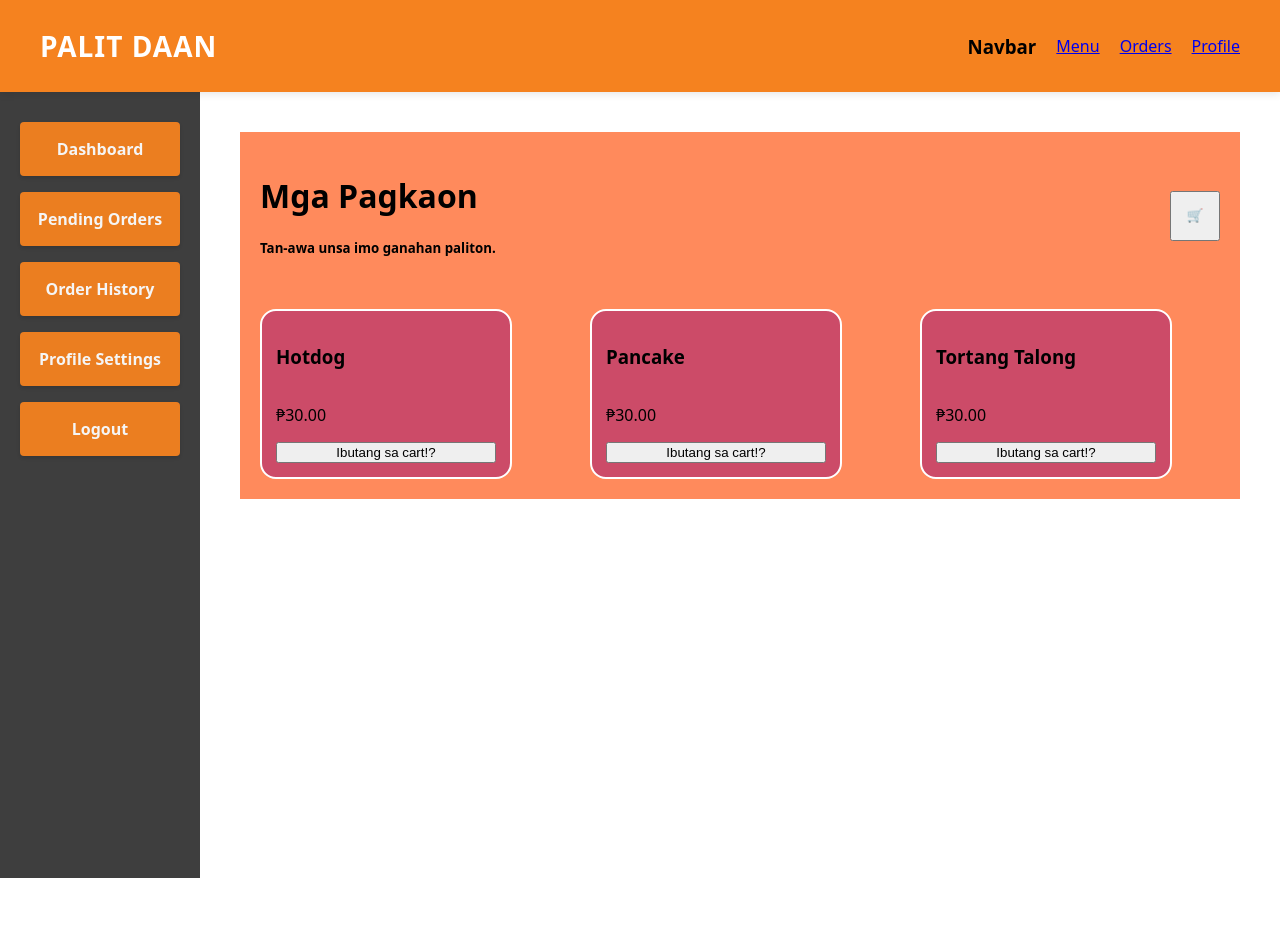
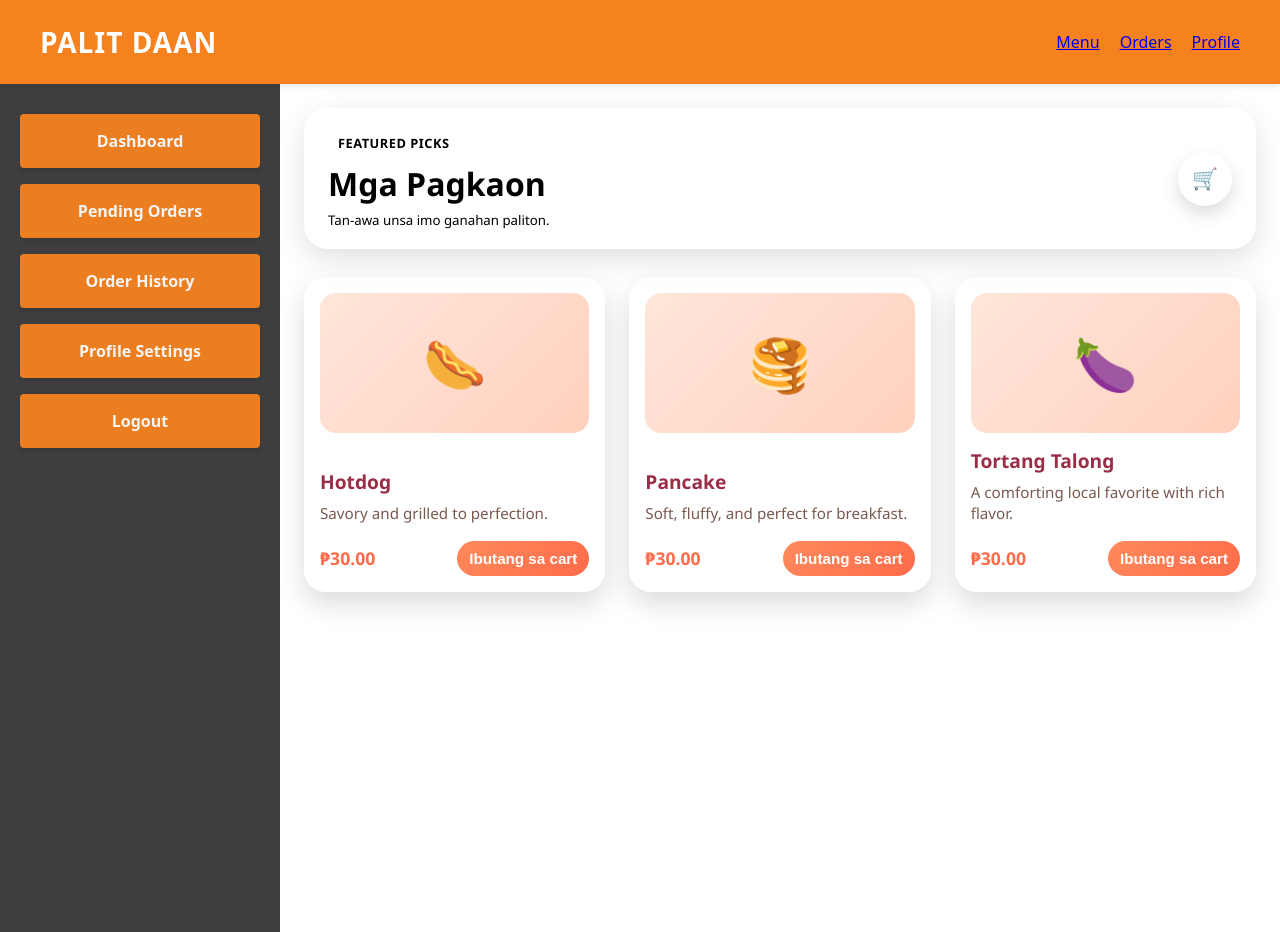
Before and after one commit to chonkychonkin/Palit_Daan, a React (Create React App) app: page /menu in a window 1280 px wide. Before the commit the page ends 878 px from the top, so only its background shows below. Built offline with nearby package versions, Linux system fonts and the light colour scheme.

Commit message:
improved ui for menupage

```diff
--- a/src/FoodCard.css
+++ b/src/FoodCard.css
@@ -1,48 +1,75 @@
 .food-card {
     display: flex;
     flex-direction: column;
-    background-color: #cc4b68;
-    border: 2px solid white;
-    border-radius: 16px;
-    padding: 14px;
-    width: 220px;
+    justify-content: space-between;
+    background: rgba(255, 255, 255, 0.95);
+    border-radius: 22px;
+    padding: 16px;
+    box-shadow: 0 12px 28px rgba(0, 0, 0, 0.14);
+    transition: transform 0.2s ease, box-shadow 0.2s ease;
 }
 
-.food-card img {
-    width: 100%;
-    height: 150px;
-    object-fit: cover;
-    border-radius: 12px;
+.food-card:hover {
+    transform: translateY(-4px);
+    box-shadow: 0 16px 34px rgba(0, 0, 0, 0.18);
+}
+
+.food-image {
+    display: flex;
+    align-items: center;
+    justify-content: center;
+    height: 140px;
+    border-radius: 16px;
+    margin-bottom: 14px;
+    background: linear-gradient(135deg, #ffe7db 0%, #ffd0bd 100%);
+    font-size: 3.2rem;
 }
 
 .food-info {
     display: flex;
     flex-direction: column;
-    align-items: center;
-    gap: 10px;
-    margin-top: 10px;
+    gap: 8px;
 }
 
 .food-info h3 {
     margin: 0;
-    color: white;
-    font-size: 1.5rem;
-    font-weight: 500;
+    color: #9a2e46;
+    font-size: 1.2rem;
+}
+
+.food-description {
+    margin: 0;
+    color: #7a5a4f;
+    font-size: 0.95rem;
+    line-height: 1.4;
+}
+
+.food-price-row {
+    display: flex;
+    align-items: center;
+    justify-content: space-between;
+    gap: 8px;
+    margin-top: 8px;
 }
 
 .price {
     margin: 0;
-    color: white;
-    font-size: 1.3rem;
+    color: #ff6b4a;
+    font-size: 1.1rem;
+    font-weight: 700;
 }
 
 .add-cart-btn {
-    width: 100%;
-    padding: 10px;
+    padding: 9px 12px;
     border: none;
-    border-radius: 20px;
-    background: white;
-    color: #ff6a3d;
-    font-size: 1rem;
+    border-radius: 999px;
+    background: linear-gradient(135deg, #ff8a5c 0%, #ff6b4a 100%);
+    color: #fff;
+    font-size: 0.95rem;
+    font-weight: 600;
     cursor: pointer;
 }
+
+.add-cart-btn:hover {
+    opacity: 0.95;
+}
--- a/src/FoodCard.jsx
+++ b/src/FoodCard.jsx
@@ -1,17 +1,21 @@
 import './FoodCard.css';
 
-function FoodCard({ name, price, onAddToCart }) {
+function FoodCard({ name, price, image, description, onAddToCart }) {
+  return (
+    <div className="food-card">
+      <div className="food-image" aria-label={`${name} illustration`}>
+        {image}
+      </div>
 
-  return (
-    <div className='foodcard-grid'>
-      <div className="food-card">
+      <div className="food-info">
         <h3>{name}</h3>
-
-        <p>₱{price.toFixed(2)}</p>
-
-        <button onClick={onAddToCart}>
-          Ibutang sa cart!?
-        </button>
+        <p className="food-description">{description}</p>
+        <div className="food-price-row">
+          <p className="price">₱{price.toFixed(2)}</p>
+          <button className="add-cart-btn" onClick={onAddToCart}>
+            Ibutang sa cart
+          </button>
+        </div>
       </div>
     </div>
   );
--- a/src/MainContent.jsx
+++ b/src/MainContent.jsx
@@ -7,7 +7,6 @@ export default function MainContent() {
         <div style={{
             backgroundColor: '#ffffff',
             flex: 1,
-            padding: '40px',
             minHeight: 'calc(100vh - 74px)',
             boxSizing: 'border-box'
         }}>
--- a/src/MenuPage.css
+++ b/src/MenuPage.css
@@ -1,23 +1,80 @@
 .menu-page {
-    background-color: #ff8a5c;
-    padding: 20px;
+    min-height: 100vh;
+    padding: 24px;
+    font-family: 'Poppins', 'Segoe UI', sans-serif;
+}
+
+.menu-shell {
+    max-width: 1100px;
+    margin: 0 auto;
 }
 
 .header1 {
     display: flex;
     justify-content: space-between;
     align-items: center;
+    gap: 20px;
+    margin-bottom: 28px;
+    padding: 20px 24px;
+    border-radius: 24px;
+    background: rgba(255, 255, 255, 0.18);
+    backdrop-filter: blur(10px);
+    box-shadow: 0 10px 30px rgba(0, 0, 0, 0.12);
+}
+
+.title-container h1 {
+    margin: 4px 0 6px;
+    font-size: 2rem;
+    color: #000000;
+}
+
+.title-container h5 {
+    margin: 0;
+    color: #000000;
+    font-weight: 400;
+}
+
+.menu-badge {
+    display: inline-block;
+    padding: 6px 10px;
+    border-radius: 999px;
+    background: #fff;
+    color: #000000;
+    font-size: 0.8rem;
+    font-weight: 700;
+    letter-spacing: 0.04em;
+    text-transform: uppercase;
 }
 
 .cart-btn {
-    height: 50px;
-    width: 50px;
+    height: 54px;
+    width: 54px;
+    border: none;
+    border-radius: 50%;
+    font-size: 1.3rem;
+    background: #fff;
+    color: #ff6b4a;
+    cursor: pointer;
+    box-shadow: 0 8px 18px rgba(0, 0, 0, 0.14);
 }
 
 .food-grid {
     display: grid;
-    grid-template-columns: repeat(3, 300px);
-    gap: 30px;
-    justify-content: space-between;
-    margin-top: 30px;
+    grid-template-columns: repeat(auto-fit, minmax(240px, 1fr));
+    gap: 24px;
 }
+
+@media (max-width: 640px) {
+    .menu-page {
+        padding: 16px;
+    }
+
+    .header1 {
+        flex-direction: column;
+        align-items: flex-start;
+    }
+
+    .cart-btn {
+        align-self: flex-end;
+    }
+}
--- a/src/MenuPage.jsx
+++ b/src/MenuPage.jsx
@@ -7,16 +7,22 @@ function MenuPage() {
       id: 1,
       name: "Hotdog",
       price: 30,
+      image: "🌭",
+      description: "Savory and grilled to perfection.",
     },
     {
       id: 2,
       name: "Pancake",
       price: 30,
+      image: "🥞",
+      description: "Soft, fluffy, and perfect for breakfast.",
     },
     {
       id: 3,
       name: "Tortang Talong",
       price: 30,
+      image: "🍆",
+      description: "A comforting local favorite with rich flavor.",
     }
   ];
 
@@ -26,16 +32,16 @@ function MenuPage() {
 
   return (
     <div className="menu-page">
+      <div className="menu-shell">
         <div className="header1">
           <div className="title-container">
+            <span className="menu-badge">Featured Picks</span>
             <h1>Mga Pagkaon</h1>
             <h5>Tan-awa unsa imo ganahan paliton.</h5>
           </div>
-        <div>
-            <button className="cart-btn"> 🛒 </button>
-        </div>
-
-
+          <button className="cart-btn" aria-label="View cart">
+            🛒
+          </button>
         </div>
 
         <div className="food-grid">
@@ -44,12 +50,14 @@ function MenuPage() {
               key={food.id}
               name={food.name}
               image={food.image}
+              description={food.description}
               price={food.price}
               onAddToCart={() => handleAddToCart(food)}
             />
           ))}
         </div>
       </div>
+    </div>
   );
 }
 
--- a/src/Navbar.jsx
+++ b/src/Navbar.jsx
@@ -46,7 +46,6 @@ export default function Navbar() {
                 alignItems: 'center',
                 gap: '20px'
             }}>
-                <h3>Navbar</h3>
                 <p><Link to='/menu'>Menu</Link></p>
                 <p><Link to='/orders'>Orders</Link></p>
                 <p><Link to='/profile'>Profile</Link></p>
--- a/src/SpecialInstructions.jsx
+++ b/src/SpecialInstructions.jsx
@@ -55,6 +55,7 @@ export default function SpecialInstructions() {
 
     return (
         <div style={{
+            padding: '40px',
             display: 'flex',
             gap: '40px',
             maxWidth: '1200px',
```
Lines whose indentation alone changed are shown as unchanged.
